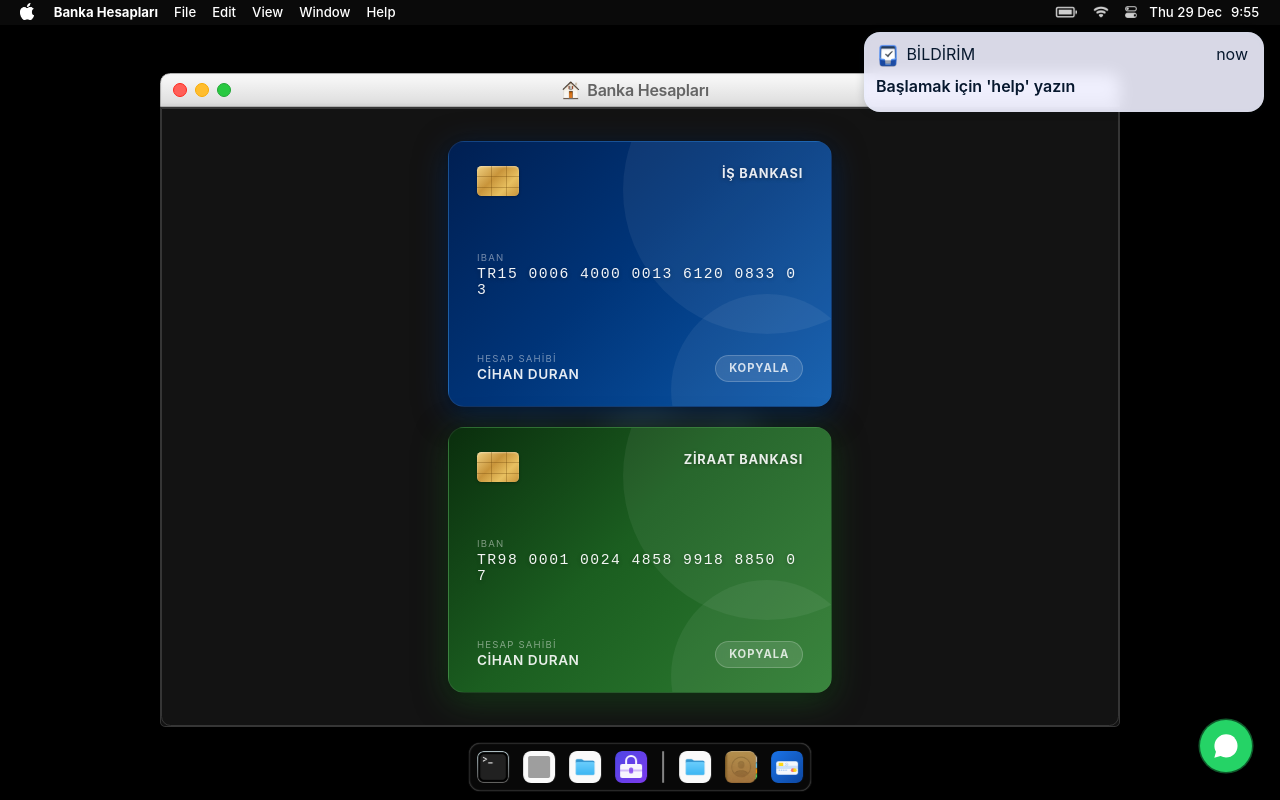
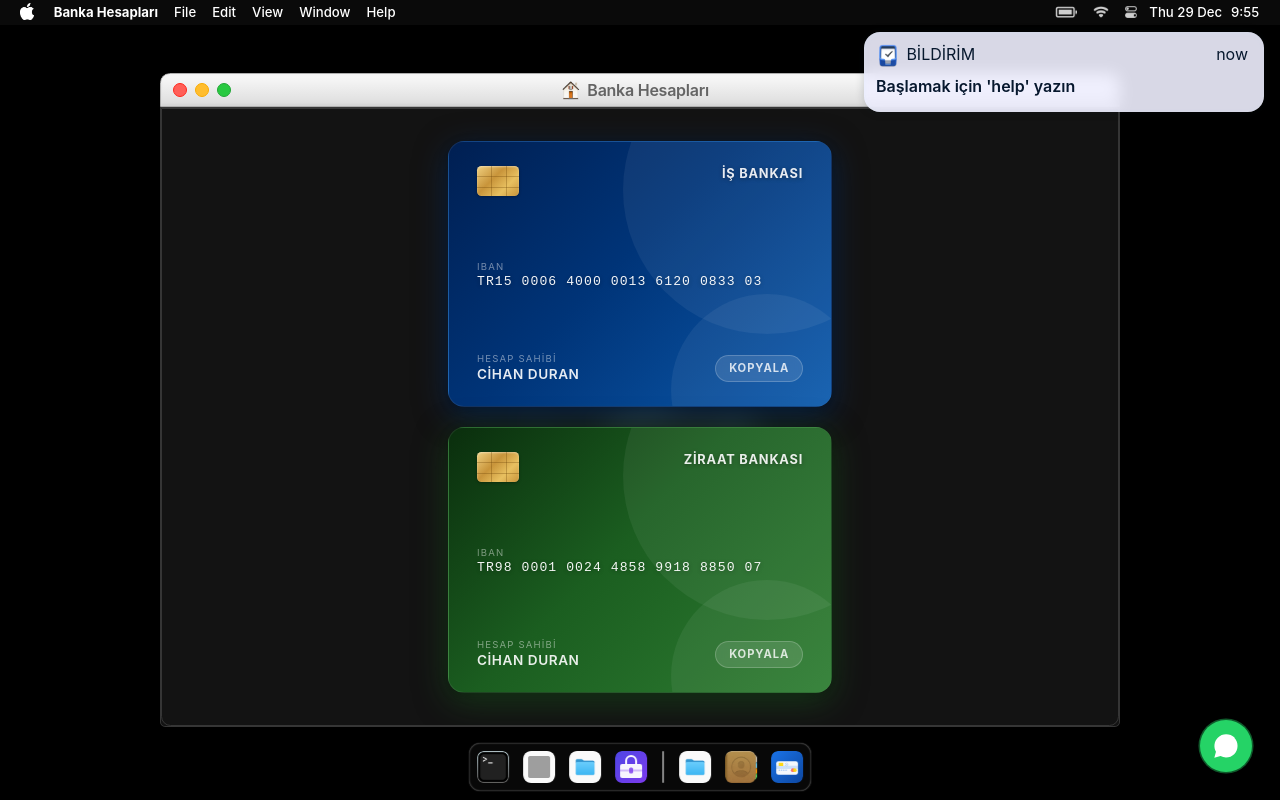
Before and after one commit to kreafik/cihanduran.com, a React (Vite) app: page /iban in a window 1280 px wide. Built offline with nearby package versions, Linux system fonts and the light colour scheme; grey boxes are pictures that could not be loaded; a small style sheet from the web is missing.

Commit message:
IBAN numaralari tek satirda gosterildi

```diff
--- a/src/elements/IBAN/IBANContent.jsx
+++ b/src/elements/IBAN/IBANContent.jsx
@@ -163,12 +163,12 @@
 
 const IBANNumber = styled.div`
 	font-family: "Hack", monospace;
-	font-size: 0.92rem;
-	letter-spacing: 0.1em;
+	font-size: 0.82rem;
+	letter-spacing: 0.08em;
 	color: ${props => props.$copied ? "#86efac" : "rgba(255,255,255,0.95)"};
 	transition: color 0.25s ease;
 	text-shadow: 0 1px 4px rgba(0,0,0,0.3);
-	word-break: break-all;
+	white-space: nowrap;
 `;
 
 const CardBottom = styled.div`
```
